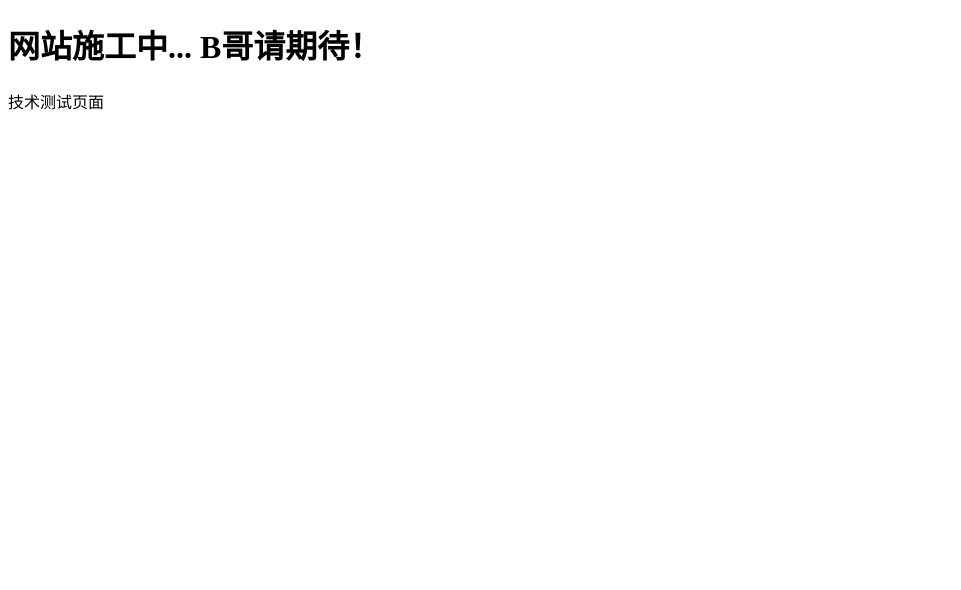
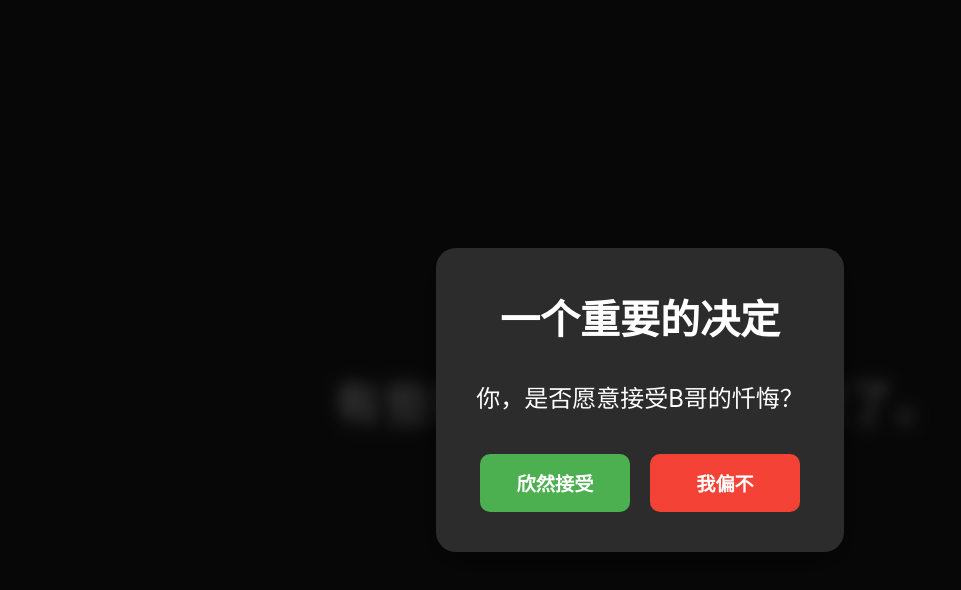
Before and after one commit to AdamsYi/B, a plain HTML site: page index.html in a window 1280 px wide. Shown: the whole page, without its empty margins (0-961 px from the left). Drawn offline with Linux system fonts and the light colour scheme.

Commit message:
Update index.html

```diff
--- a/index.html
+++ b/index.html
@@ -2,10 +2,196 @@
 <html lang="zh-CN">
 <head>
     <meta charset="UTF-8">
-    <title>B哥专属网站</title>
+    <meta name="viewport" content="width=device-width, initial-scale=1.0">
+    <title>一个来自B哥的秘密</title>
+    <style>
+        /* --- 全局和背景样式 --- */
+        body, html {
+            margin: 0;
+            padding: 0;
+            width: 100%;
+            height: 100%;
+            overflow: hidden; /* 防止滚动 */
+            font-family: -apple-system, BlinkMacSystemFont, "Segoe UI", Roboto, "Helvetica Neue", Arial, sans-serif;
+            background: #1a1a1a; /* 深色背景 */
+            color: #fff;
+            display: flex;
+            justify-content: center;
+            align-items: center;
+            text-align: center;
+        }
+
+        /* --- 开场动画文字样式 --- */
+        .intro-text {
+            font-size: 3em;
+            font-weight: 300;
+            letter-spacing: 2px;
+            opacity: 0;
+            animation: fadeIn 3s forwards; /* 渐入动画 */
+        }
+
+        @keyframes fadeIn {
+            to {
+                opacity: 1;
+            }
+        }
+
+        /* --- 弹窗背景遮罩 --- */
+        .modal-backdrop {
+            position: fixed;
+            top: 0;
+            left: 0;
+            width: 100%;
+            height: 100%;
+            background: rgba(0, 0, 0, 0.7); /* 半透明黑色 */
+            backdrop-filter: blur(8px); /* 毛玻璃效果 */
+            display: none; /* 默认隐藏 */
+            justify-content: center;
+            align-items: center;
+            opacity: 0;
+            transition: opacity 0.5s ease;
+        }
+
+        /* --- 弹窗容器 --- */
+        .modal-content {
+            padding: 40px;
+            background: #2c2c2c;
+            border-radius: 20px;
+            box-shadow: 0 10px 30px rgba(0, 0, 0, 0.5);
+            transform: scale(0.9);
+            transition: transform 0.5s ease;
+        }
+
+        .modal-content h2 {
+            margin-top: 0;
+            font-size: 2.5em;
+            font-weight: 600;
+        }
+
+        .modal-content p {
+            font-size: 1.5em;
+            margin-bottom: 40px;
+        }
+
+        /* --- 按钮容器和样式 --- */
+        .button-container {
+            display: flex;
+            justify-content: center;
+            gap: 20px; /* 按钮间距 */
+        }
+
+        .btn {
+            padding: 15px 30px;
+            border: none;
+            border-radius: 10px;
+            font-size: 1.2em;
+            font-weight: bold;
+            cursor: pointer;
+            transition: all 0.3s ease;
+            min-width: 150px;
+        }
+
+        #acceptBtn {
+            background-color: #4CAF50; /* 绿色 */
+            color: white;
+        }
+
+        #acceptBtn:hover {
+            background-color: #5cb85c;
+            transform: translateY(-3px);
+            box-shadow: 0 5px 15px rgba(76, 175, 80, 0.4);
+        }
+
+        #rejectBtn {
+            background-color: #f44336; /* 红色 */
+            color: white;
+        }
+
+        #rejectBtn:hover {
+            background-color: #d9534f;
+            transform: translateY(-3px);
+            box-shadow: 0 5px 15px rgba(244, 67, 54, 0.4);
+        }
+
+        /* --- "忏悔录"内容区 (默认隐藏) --- */
+        #confessionSection {
+            display: none;
+            /* 在这里添加B哥忏悔录的样式 */
+            background: #fff;
+            color: #333;
+            padding: 50px;
+            border-radius: 10px;
+            max-width: 800px;
+            text-align: left;
+        }
+    </style>
 </head>
 <body>
-    <h1>网站施工中... B哥请期待！</h1>
-    <p>技术测试页面</p>
+
+    <!-- 开场文字 -->
+    <div id="introSection">
+        <h1 class="intro-text">有些事... 是时候说清楚了。</h1>
+    </div>
+
+    <!-- 弹窗 -->
+    <div id="modal" class="modal-backdrop">
+        <div class="modal-content">
+            <h2>一个重要的决定</h2>
+            <p>你，是否愿意接受B哥的忏悔？</p>
+            <div class="button-container">
+                <button id="acceptBtn" class="btn">欣然接受</button>
+                <button id="rejectBtn" class="btn">我偏不</button>
+            </div>
+        </div>
+    </div>
+
+    <!-- "下一步"的内容，也就是B哥的忏悔录 -->
+    <div id="confessionSection">
+        <h1>B哥忏悔录</h1>
+        <p>这里是下一步的内容。请在这里放入B哥的图片和“罪行”描述。</p>
+        <!-- 例如: -->
+        <!--
+        <h2>罪行一：打游戏太菜</h2>
+        <img src="你的图片链接" alt="B哥打游戏的丑态" style="width:100%; border-radius:10px;">
+        <p>B哥，你看看你，天天打游戏还那么菜，严重影响了我的游戏体验！</p>
+        -->
+    </div>
+
+
+    <script>
+        // 获取所有需要的元素
+        const introSection = document.getElementById('introSection');
+        const modal = document.getElementById('modal');
+        const modalContent = document.querySelector('.modal-content');
+        const acceptBtn = document.getElementById('acceptBtn');
+        const rejectBtn = document.getElementById('rejectBtn');
+        const confessionSection = document.getElementById('confessionSection');
+
+        // 1. 页面加载3秒后，显示弹窗
+        setTimeout(() => {
+            modal.style.display = 'flex'; // 显示遮罩
+            setTimeout(() => { // 短暂延迟后增加动画效果
+                modal.style.opacity = '1';
+                modalContent.style.transform = 'scale(1)';
+            }, 50);
+        }, 3000); // 3000毫秒 = 3秒
+
+        // 2. 为"接受"按钮添加点击事件
+        acceptBtn.addEventListener('click', () => {
+            // 隐藏开场文字和弹窗
+            introSection.style.display = 'none';
+            modal.style.display = 'none';
+            // 显示忏悔录内容
+            confessionSection.style.display = 'block';
+        });
+
+        // 3. 为"不接受"按钮添加点击事件
+        rejectBtn.addEventListener('click', () => {
+            alert('你他妈必须接受'); // 弹出警告
+            // 不做任何其他事，用户只能关闭警告框，然后重新选择
+        });
+
+    </script>
+
 </body>
 </html>
```
